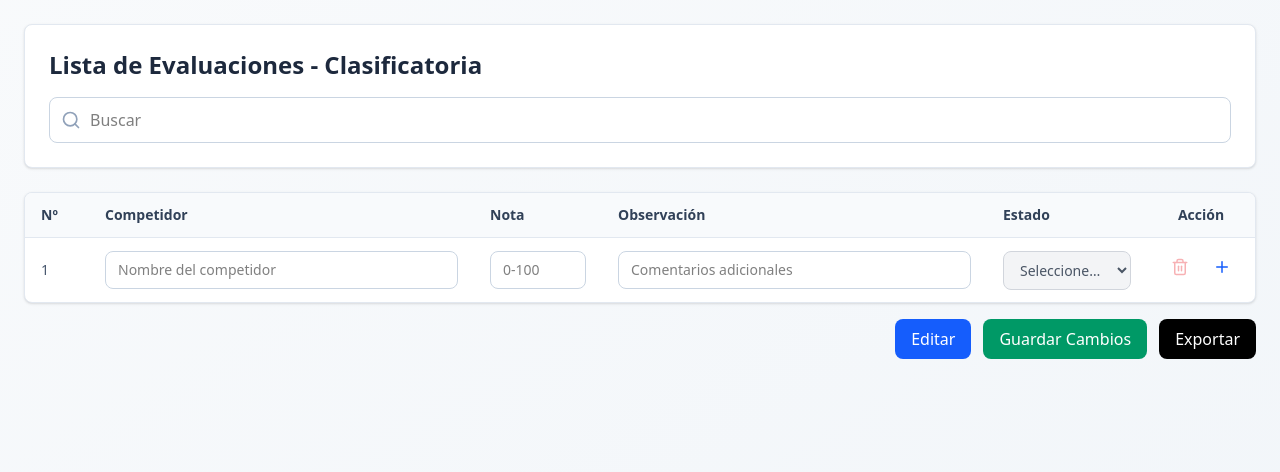
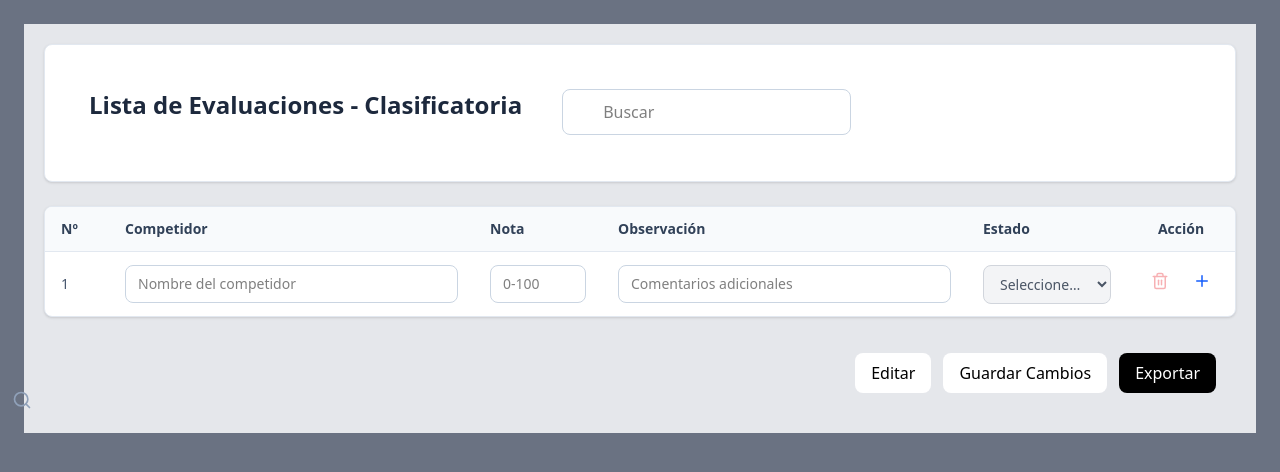
Before and after one commit to MaiteSuA/Tis_Sis2025, a React (Vite) app: page /registrar-notas in a window 1280 px wide. Shown: the top 472 px of the page. Built offline with nearby package versions, Linux system fonts and the light colour scheme.

Commit message:
fix(ui): backgorund

```diff
--- a/src/pages/Registrar-notas.jsx
+++ b/src/pages/Registrar-notas.jsx
@@ -93,11 +93,11 @@ const EvaluacionesClasificatoria = () => {
   );
 
   return (
-    <div className="min-h-screen bg-gradient-to-br from-slate-50 to-slate-100 p-6">
-      <div className="max-w-7xl mx-auto">
+    <div className="bg-gray-500 min-h-screen  from-slate-50 to-slate-100 p-6">
+      <div className="bg-gray-200 max-w-7xl mx-auto p-5">
         {/* Header */}
-        <div className="bg-white rounded-lg shadow-sm border border-slate-200 p-6 mb-6">
-          <div className="flex items-center justify-between mb-4">
+        <div className="bg-white rounded-lg shadow-sm border border-slate-200 p-6 mb-6 flex flex-row" >
+          <div className="flex items-center justify-between mb-4 p-5">
             <h1 className="text-2xl font-bold text-slate-800">
               Lista de Evaluaciones - Clasificatoria
             </h1>
@@ -111,7 +111,7 @@ const EvaluacionesClasificatoria = () => {
           </div>
 
           {/* Búsqueda */}
-          <div className="relative">
+          <div className="p-5">
             <Search
               className="absolute left-3 top-1/2 -translate-y-1/2 text-slate-400"
               size={20}
@@ -269,12 +269,12 @@ const EvaluacionesClasificatoria = () => {
             </table>
           </div>
         </div>
-        <div className="flex justify-end gap-3 mt-4">
-          <button className="bg-blue-600 hover:bg-blue-700 text-white font-medium px-4 py-2 rounded-lg transition">
+        <div className="bg-gray-200  flex justify-end gap-3 mt-4 p-5">
+          <button className="bg-white hover:bg-gray-100 text-back font-medium px-4 py-2 rounded-lg transition">
             Editar
           </button>
 
-          <button className="bg-emerald-600 hover:bg-emerald-700 text-white font-medium px-4 py-2 rounded-lg transition">
+          <button className="bg-white hover:bg-gray-100 text-back font-medium px-4 py-2 rounded-lg transition">
             Guardar Cambios
           </button>
 
```
